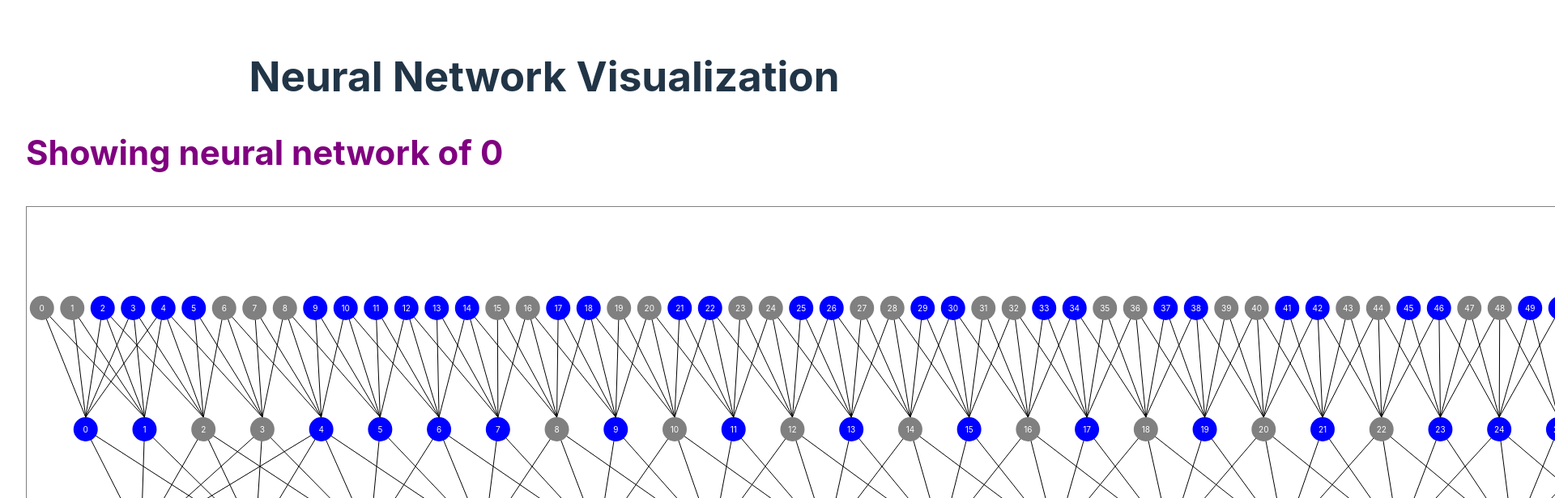
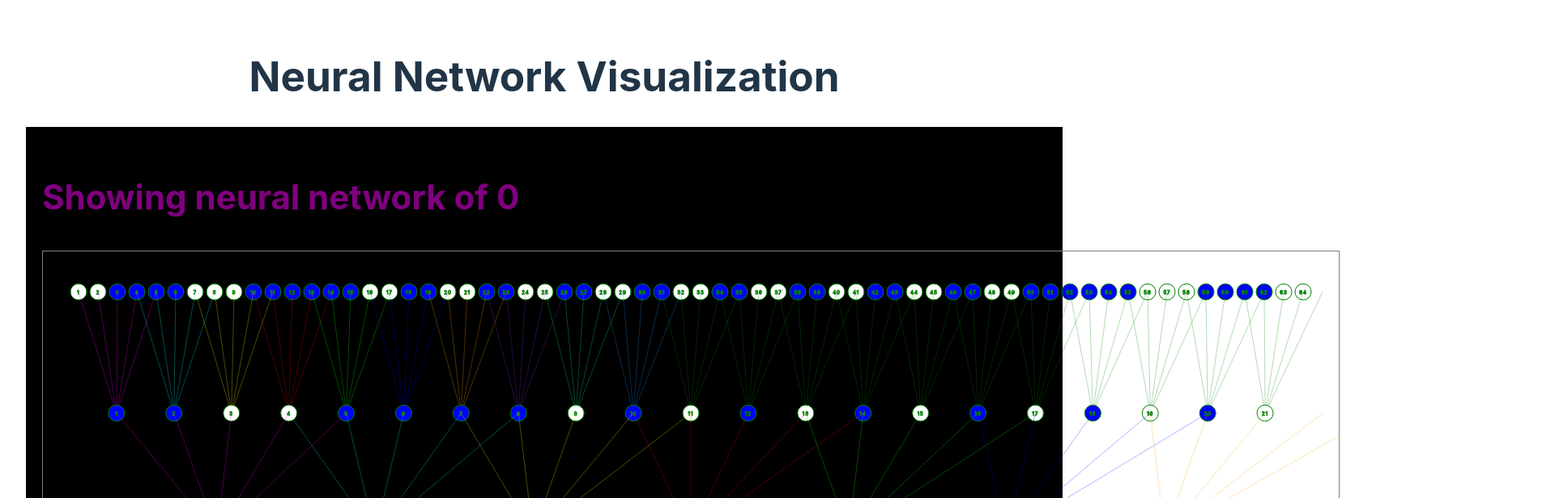
Before and after one commit to dhruvanwd/visual-neurons, a React (Vite) app: page / in a window 1280 px wide. Shown: the top 616 px of the page at 81% size, 1920 px wide, since content can reach past the window. Built offline with nearby package versions, Linux system fonts and the light colour scheme.

Commit message:
neural network

```diff
--- a/package.json
+++ b/package.json
@@ -10,6 +10,8 @@
     "preview": "vite preview"
   },
   "dependencies": {
+    "@types/cytoscape": "^3.21.7",
+    "cytoscape": "^3.30.2",
     "react": "^18.3.1",
     "react-dom": "^18.3.1",
     "react-konva": "^18.2.10"
--- a/src/App.css
+++ b/src/App.css
@@ -1,5 +1,5 @@
 #root {
-  max-width: 1280px;
+  width: 100%;
   margin: 0 auto;
   padding: 2rem;
   text-align: center;
--- a/src/App.tsx
+++ b/src/App.tsx
@@ -1,13 +1,12 @@
-import './App.css';
-import { data } from './constants';
-import NeuralNetwork from './NeuralNetwork';
+import "./App.css";
+import { data } from "./constants";
+import NeuralNetwork from "./NeuralNetwork";
 
 function App() {
-  const keys = Object.keys(data);
   return (
     <div>
       <h1>Neural Network Visualization</h1>
-      {keys.map((key) => (
+      {Object.keys(data).map((key) => (
         <NeuralNetwork
           key={key}
           name={key}
--- a/src/NeuralNetwork.tsx
+++ b/src/NeuralNetwork.tsx
@@ -1,8 +1,9 @@
-import React, { useState, useEffect, useCallback } from 'react';
-import { Layer, Neuron } from './types';
+import React, { useMemo } from "react";
+import { Layer } from "./types";
+import { generateLayers } from "./utils";
 
 interface NeuralNetworkProps {
-  input: number[][];
+  input: Layer;
   inputLayerSize: number;
   maxConnections: number;
   name: string;
@@ -10,85 +11,70 @@ interface NeuralNetworkProps {
 
 const NeuralNetwork: React.FC<NeuralNetworkProps> = ({
   input,
-  inputLayerSize,
   maxConnections,
   name,
 }) => {
-  const [layers, setLayers] = useState<Layer[]>([]);
+  const layers = useMemo(
+    () => generateLayers(input, maxConnections),
+    [input, maxConnections]
+  );
 
-  const createLayers = useCallback((digits: number[][]) => {
-    const initialLayer: Neuron[] = digits.flat().map((value, index) => ({
-      id: `0-${index}`,
-      active: value === 1,
-    }));
-
-    const generatedLayers: Layer[] = [initialLayer];
-
-    while (generatedLayers[generatedLayers.length - 1].length > 1) {
-      const lastLayer = generatedLayers[generatedLayers.length - 1];
-      const currentLayer: Neuron[] = [];
-
-      for (let i = 0; i < Math.floor(lastLayer.length / 2); i++) {
-        const startIndex = i * 2;
-        const connectedNeurons = lastLayer.slice(
-          startIndex,
-          startIndex + maxConnections
-        );
-        const activeCount = connectedNeurons.filter(
-          (neuron) => neuron.active
-        ).length;
-        const isActive = activeCount >= Math.ceil(maxConnections / 2);
-
-        currentLayer.push({
-          id: `${generatedLayers.length}-${i}`,
-          active: isActive,
-        });
-      }
-
-      generatedLayers.push(currentLayer);
-    }
-
-    setLayers(generatedLayers);
-  }, [maxConnections]);
-
-  useEffect(() => {
-    createLayers(input);
-  }, [input, inputLayerSize, maxConnections]);
-
-  console.log({ [name]: layers });
-
-  const nodeRadius = 15;
+  const nodeRadius = 10;
   const layerHeight = 150;
   const initialYOffset = 50;
-  const svgWidth = 2400;
+  const svgWidth = 1600;
   const svgHeight = layers.length * layerHeight + initialYOffset;
-
-  // New constants for sine wave graphs
-  const graphWidth = svgWidth;
-  const graphHeight = 100;
   const graphSpacing = 20;
 
-  // Function to generate points for sine wave
-  const generateSineWave = (layer: Neuron[], width: number, height: number) => {
-    return layer.map((node, index) => {
-      const x = (width / (layer.length - 1)) * index;
-      const y = height / 2 + (node.active ? -height / 4 : height / 4);
-      return `${x},${y}`;
-    }).join(' ');
+  const colors = useMemo(
+    () => [
+      "#FF00FF", // Magenta
+      "#00FFFF", // Cyan
+      "#FFFF00", // Yellow
+      "#FF0000", // Red
+      "#00FF00", // Lime
+      "#0000FF", // Blue
+      "#FFA500", // Orange
+      "#8A2BE2", // Blue Violet
+      "#00FF7F", // Spring Green
+      "#1E90FF", // Dodger Blue
+    ],
+    []
+  );
+
+  const getNodeConnections = (layerIndex: number, nodeIndex: number) => {
+    if (layerIndex === 0) return [];
+    const prevLayer = layers[layerIndex - 1];
+    const frame = prevLayer.slice(
+      nodeIndex * 2,
+      nodeIndex * 2 + maxConnections
+    );
+    return Array.from(
+      frame,
+      (_, i) => nodeIndex * Math.ceil(maxConnections / 2) + i
+    );
+  };
+
+  const getNodeX = (layerIndex: number, nodeIndex: number) => {
+    const layerSize = layers[layerIndex].length;
+    return (
+      graphSpacing +
+      ((svgWidth - 2 * graphSpacing) * (nodeIndex + 1)) / (layerSize + 1)
+    );
   };
 
   return (
-    <div>
-      <h2 style={{ fontSize: 42, color: 'purple', textAlign: 'left' }}>
+    <div style={{ backgroundColor: "black", padding: "20px" }}>
+      <h2 style={{ fontSize: 42, color: "purple", textAlign: "left" }}>
         Showing neural network of {name}
       </h2>
       <svg
         width={svgWidth}
-        height={layers.length * layerHeight + initialYOffset+ svgHeight + graphSpacing}
+        height={svgHeight + graphSpacing}
         strokeWidth={1}
         style={{
-          border: '1px solid gray',
-          boxSizing: 'content-box',
+          border: "1px solid gray",
+          boxSizing: "content-box",
           marginRight: 42,
           marginBottom: 42,
         }}
@@ -96,78 +82,52 @@ const NeuralNetwork: React.FC<NeuralNetworkProps> = ({
         {layers.map((layer, layerIndex) => (
           <g
             key={layerIndex}
-            transform={`translate(0, ${layerIndex * layerHeight + initialYOffset})`}
+            fill="white"
+            stroke="green"
+            strokeWidth="1"
+            width={svgWidth - 90}
+            transform={`translate(0, ${
+              layerIndex * layerHeight + initialYOffset
+            })`}
           >
-            {layer.map((node, nodeIndex) => {
-              const y = layerHeight / 2;
-              const x =
-                layerIndex === 0
-                  ? (svgWidth / layer.length) * (nodeIndex + 0.5)
-                  : (svgWidth / (layer.length + 1)) * (nodeIndex + 1);
-
-              return (
-                <g key={node.id}>
-                  {layerIndex < layers.length - 1 &&
-                    layers[layerIndex + 1].map((targetNode, targetIndex) => {
-                      const connectionsPerNode = Math.ceil(maxConnections / 2);
-                      const startIndex = Math.max(0, targetIndex * 2 - connectionsPerNode + 1);
-                      const endIndex = Math.min(layer.length - 1, startIndex + maxConnections - 1);
-
-                      if (nodeIndex >= startIndex && nodeIndex <= endIndex) {
-                        const targetX =
-                          (svgWidth / (layers[layerIndex + 1].length + 1)) * (targetIndex + 1);
-                        const targetY = layerHeight + y;
-                        return (
+            {layer.map((layerItem, idx) => (
+              <React.Fragment key={idx}>
+                {/* Draw connections */}
+                {layerIndex > 0 &&
+                  getNodeConnections(layerIndex, idx).map((prevIdx) => (
                     <line
-                            key={`${node.id}-${targetNode.id}`}
-                            x1={x}
-                            y1={y}
-                            x2={targetX}
-                            y2={targetY - layerHeight / 10}
-                            stroke="black"
-                            strokeWidth="1"
+                      key={`${layerIndex}-${idx}-${prevIdx}`}
+                      x1={getNodeX(layerIndex - 1, prevIdx)}
+                      y1={-layerHeight}
+                      x2={getNodeX(layerIndex, idx)}
+                      y2={0}
+                      stroke={colors[idx]}
+                      strokeWidth={0.5}
+                      opacity={0.6}
                     />
-                        );
-                      }
-                      return null;
-                    })}
+                  ))}
+                {/* Draw nodes */}
                 <circle
-                    cx={x}
-                    cy={y}
                   r={nodeRadius}
-                    fill={node.active ? 'blue' : 'gray'}
+                  cx={getNodeX(layerIndex, idx)}
+                  cy={0}
+                  fill={layerItem ? "blue" : "white"}
                 />
                 <text
-                    x={x}
-                    y={y + 4}
+                  x={getNodeX(layerIndex, idx)}
+                  y={1}
+                  fontSize={6}
+                  letterSpacing={1}
+                  fill={layerItem ? "yellow" : "black"}
                   textAnchor="middle"
-                    fontSize="10"
-                    fill="white"
+                  dominantBaseline="middle"
                 >
-                    {nodeIndex}
+                  {idx + 1}
                 </text>
-
-
-                </g>
-              );
-            })}
+              </React.Fragment>
+            ))}
           </g>
         ))}
-
-        <g transform={`translate(0, ${svgHeight + graphSpacing})`}>
-          {layers.map((layer, index) => (
-            <g key={`graph-${index}`} transform={`translate(0, ${index * (graphHeight + graphSpacing)})`}>
-              <text x="10" y="20" fill="black" fontSize="16">Layer {index}</text>
-              <polyline
-                points={generateSineWave(layer, graphWidth, graphHeight)}
-                fill="none"
-                stroke="blue"
-                strokeWidth="2"
-              />
-              <line x1="0" y1={graphHeight / 2} x2={graphWidth} y2={graphHeight / 2} stroke="gray" strokeWidth="1" />
-            </g>
-          ))}
-        </g>
       </svg>
     </div>
   );
--- /dev/null
+++ b/src/utils.ts
@@ -0,0 +1,42 @@
+import { Layer } from "./types";
+
+export function generateLayers(
+  data: Layer,
+  connections: number
+): Layer {
+  const layers: Layer = [data.flat()];
+
+  while (layers[layers.length - 1].length > connections) {
+    const lastLayer = layers[layers.length - 1];
+    const layerSize = Math.floor(lastLayer.length / 3);
+    const layer: number[] = new Array(layerSize).fill(0);
+
+    console.log(layerSize);
+
+    for (let idx = 0; idx < layer.length; idx++) {
+      const currentFrame:number[] = lastLayer.slice(idx * 2, idx * 2 + connections);
+      const isActive =
+        currentFrame.filter((x) => x === 1).length >=
+        Math.ceil(connections / 2);
+      layer[idx] = isActive ? 1 : 0;
+    }
+
+    layers.push(layer);
+  }
+  return layers;
+}
+
+// // Function to generate points for sine wave
+// export const generateSineWave = (
+//   layer: Layer,
+//   width: number,
+//   height: number
+// ) => {
+//   return layer
+//     .map((node, index) => {
+//       const x = (width / (layer.length - 1)) * index;
+//       const y = height / 2 + (node ? -height / 4 : height / 4);
+//       return `${x},${y}`;
+//     })
+//     .join(" ");
+// };
```
Also changed, not shown: src/constants.ts (+27 -11 lines), src/types.ts (+1 -8 lines), 1 other file (tests, documents, lock files or other folders). Lines whose indentation alone changed are shown as unchanged.
